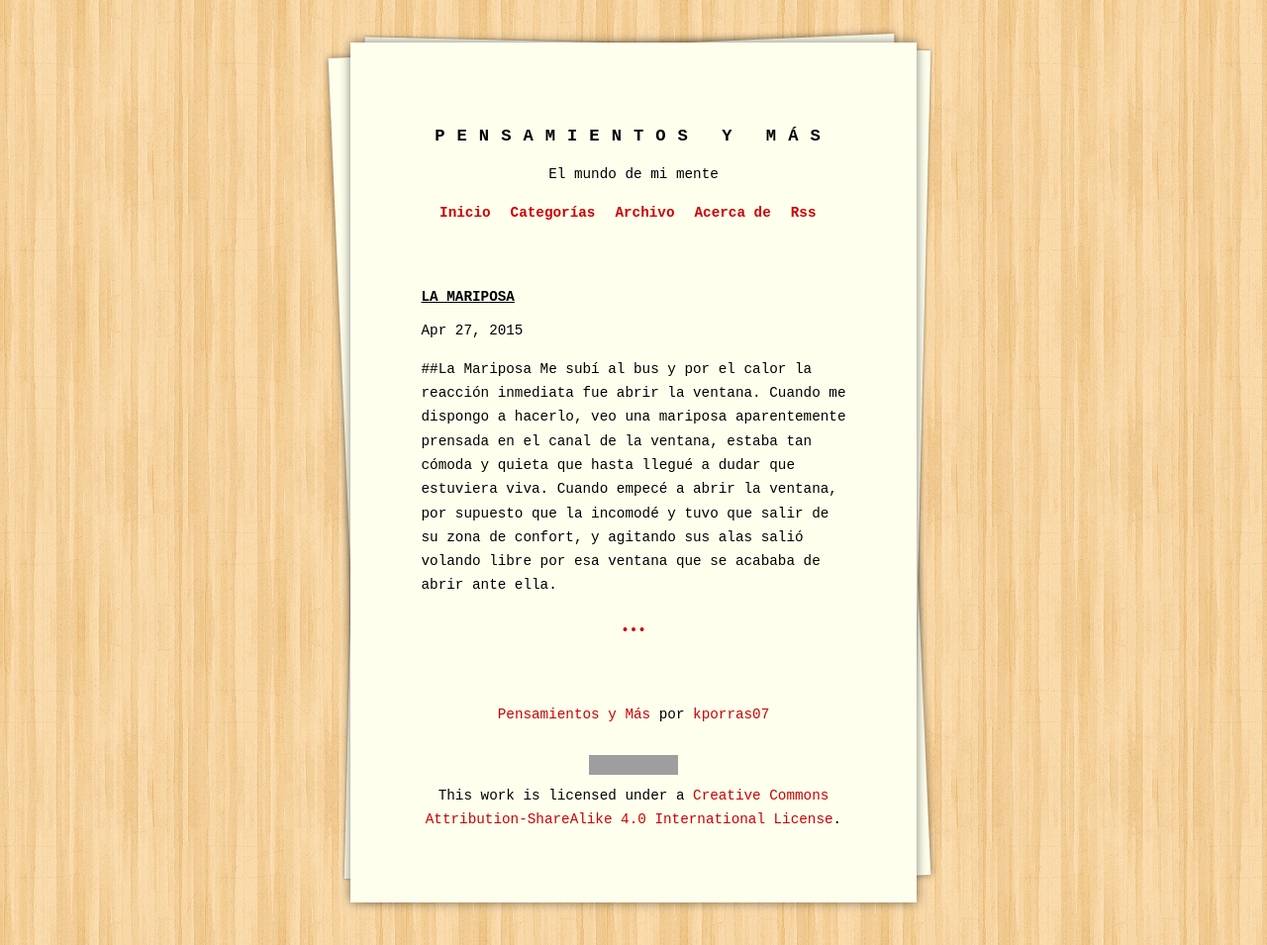
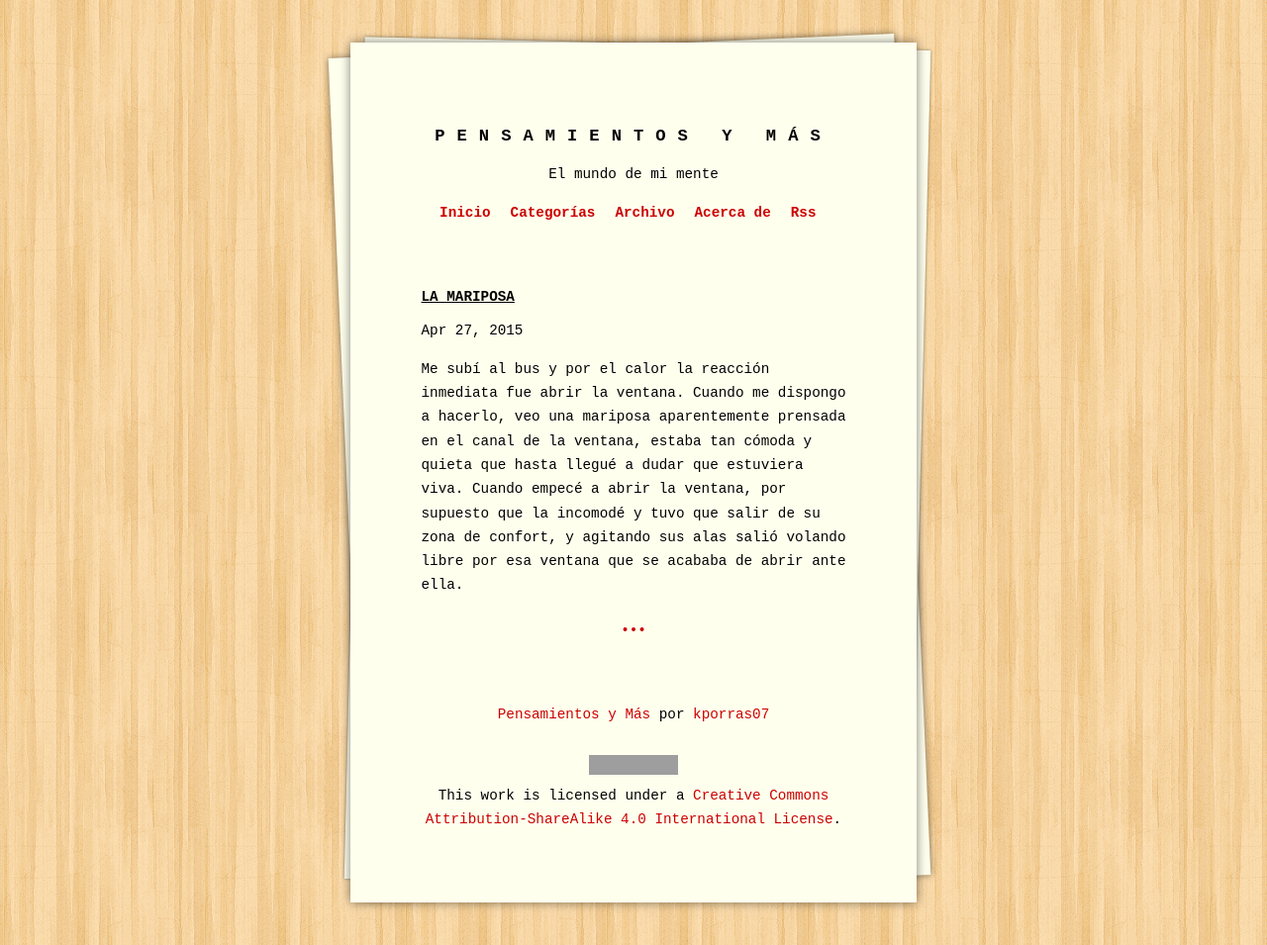
Before and after one commit to kporras07/pensamientos-y-mas, a Jekyll site: the page built from index.html, in a window 1280 px wide. Shown: the whole page at 99% size. Built offline with Jekyll 4.4.1, drawn with Linux system fonts in a browser that asks for light colours; the list of posts is cut into pages by our own code; grey boxes are pictures that could not be loaded.

Commit message:
Updated 2015-04-27-la-mariposa.markdown

```diff
--- a/_posts/2015-04-27-la-mariposa.markdown
+++ b/_posts/2015-04-27-la-mariposa.markdown
@@ -1,11 +1,11 @@
 ---
 title: La Mariposa
-tags: libertad, mariposa, humanidad
+tags: "libertad, mariposa, humanidad"
 category: Historias Cortas
+published: true
+layout: post
 ---
 
-
-##La Mariposa
 Me subí al bus y por el calor la reacción inmediata fue abrir la ventana.
 Cuando me dispongo a hacerlo, veo una mariposa aparentemente prensada en el canal de la ventana, estaba tan cómoda y quieta que hasta llegué a dudar que estuviera viva.
 Cuando empecé a abrir la ventana, por supuesto que la incomodé y tuvo que salir de su zona de confort, y agitando sus alas salió volando libre por esa ventana que se acababa de abrir ante ella.
```
